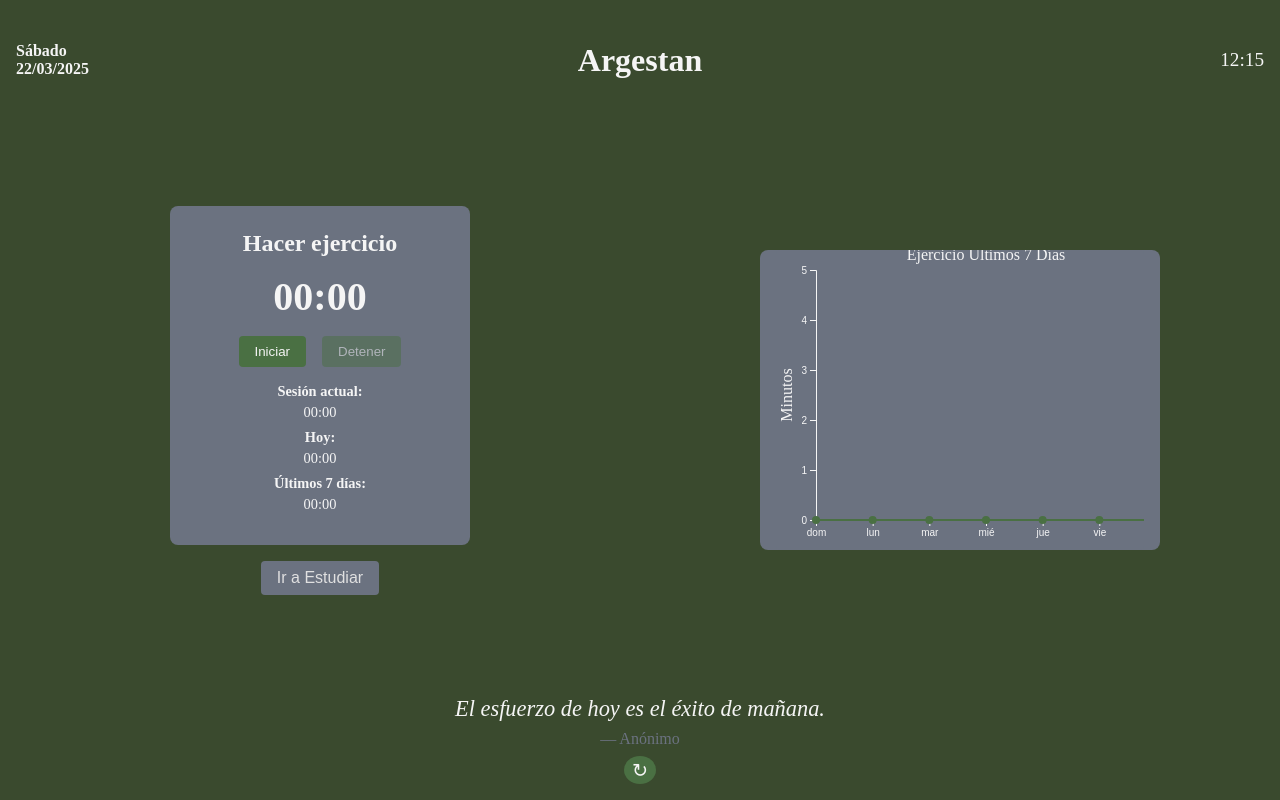
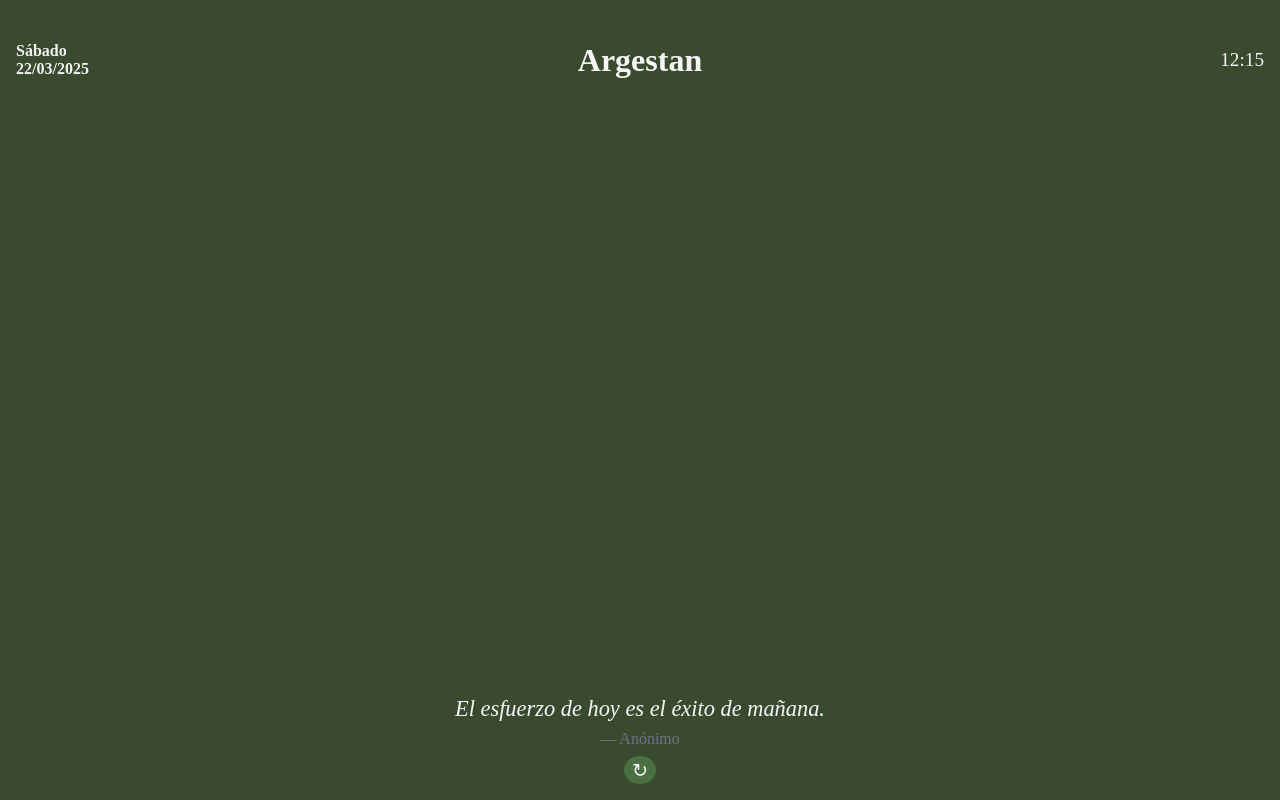
Before and after one commit to RadikeCosa/fitness-study-app, a React (Vite) app: page / in a window 1280 px wide. Built offline with nearby package versions, Linux system fonts and the light colour scheme.

Commit message:
commit inicial de la feature

```diff
--- a/src/components/Dashboard.jsx
+++ b/src/components/Dashboard.jsx
@@ -1,37 +1,8 @@
 // src/components/Dashboard.jsx
-import { useState } from "react";
 import "./Dashboard.css";
-import ExerciseTimer from "./ExerciseTimer";
-import ExerciseStats from "./ExerciseStats";
 
 function Dashboard() {
-  const [showExercise, setShowExercise] = useState(true);
-
-  return (
-    <div className="dashboard">
-      <div className="timer-area">
-        {showExercise ? (
-          <ExerciseTimer />
-        ) : (
-          <div className="placeholder">Área del Temporizador de Estudio</div>
-        )}
-        <button
-          className="switch-timer-btn"
-          onClick={() => setShowExercise(!showExercise)}
-          aria-label={
-            showExercise
-              ? "Cambiar a temporizador de estudio"
-              : "Cambiar a temporizador de ejercicio"
-          }
-        >
-          {showExercise ? "Ir a Estudiar" : "Ir a Ejercicio"}
-        </button>
-      </div>
-      <div className="stats-area">
-        <ExerciseStats />
-      </div>
-    </div>
-  );
+  return <div className="dashboard"></div>;
 }
 
 export default Dashboard;
```
